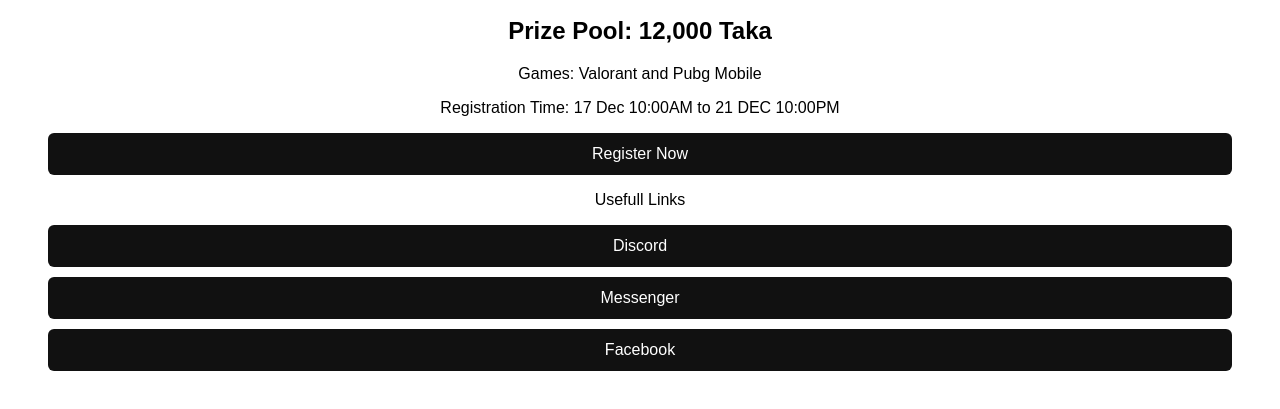
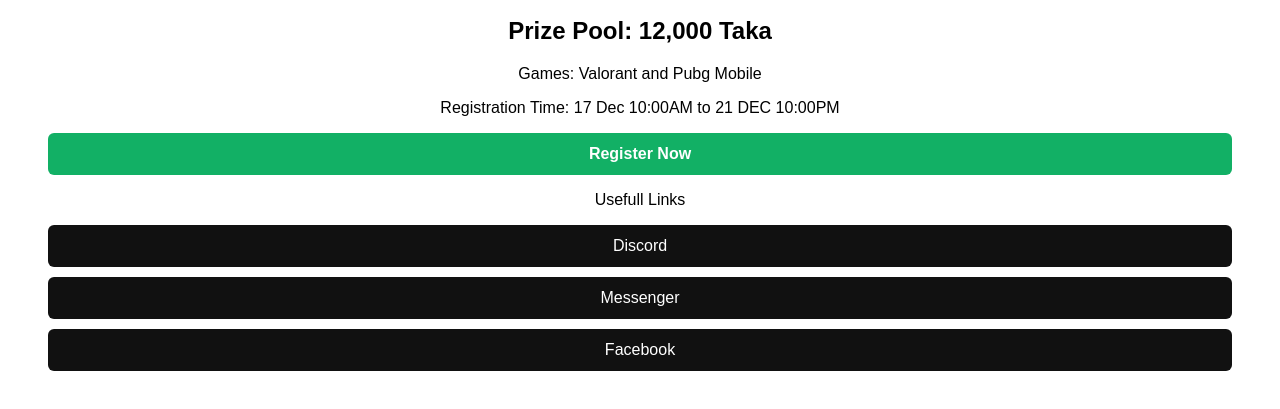
Before and after one commit to sadi-gg/iga, a plain HTML site: page index.html in a window 1280 px wide. Shown: the part 213-622 px from the top of the page. Drawn offline with Linux system fonts and the light colour scheme.

Commit message:
Update index.html

```diff
--- a/index.html
+++ b/index.html
@@ -18,7 +18,10 @@
 <h2>Prize Pool: 12,000 Taka</h2>
 <p>Games: Valorant and Pubg Mobile</p>
 <p>Registration Time: 17 Dec 10:00AM to 21 DEC 10:00PM</p>
-<a href="https://facebook.com">Register Now</a>
+<a https://forms.gle/1hfZxVCiCQmHbE3N7" style="background:#12B065;font-weight:bold;">
+  Register Now
+</a>
+
 
 <p>Usefull Links</p>
 <a href="https://discord.gg/czuQGSnhyb">Discord</a>
```
